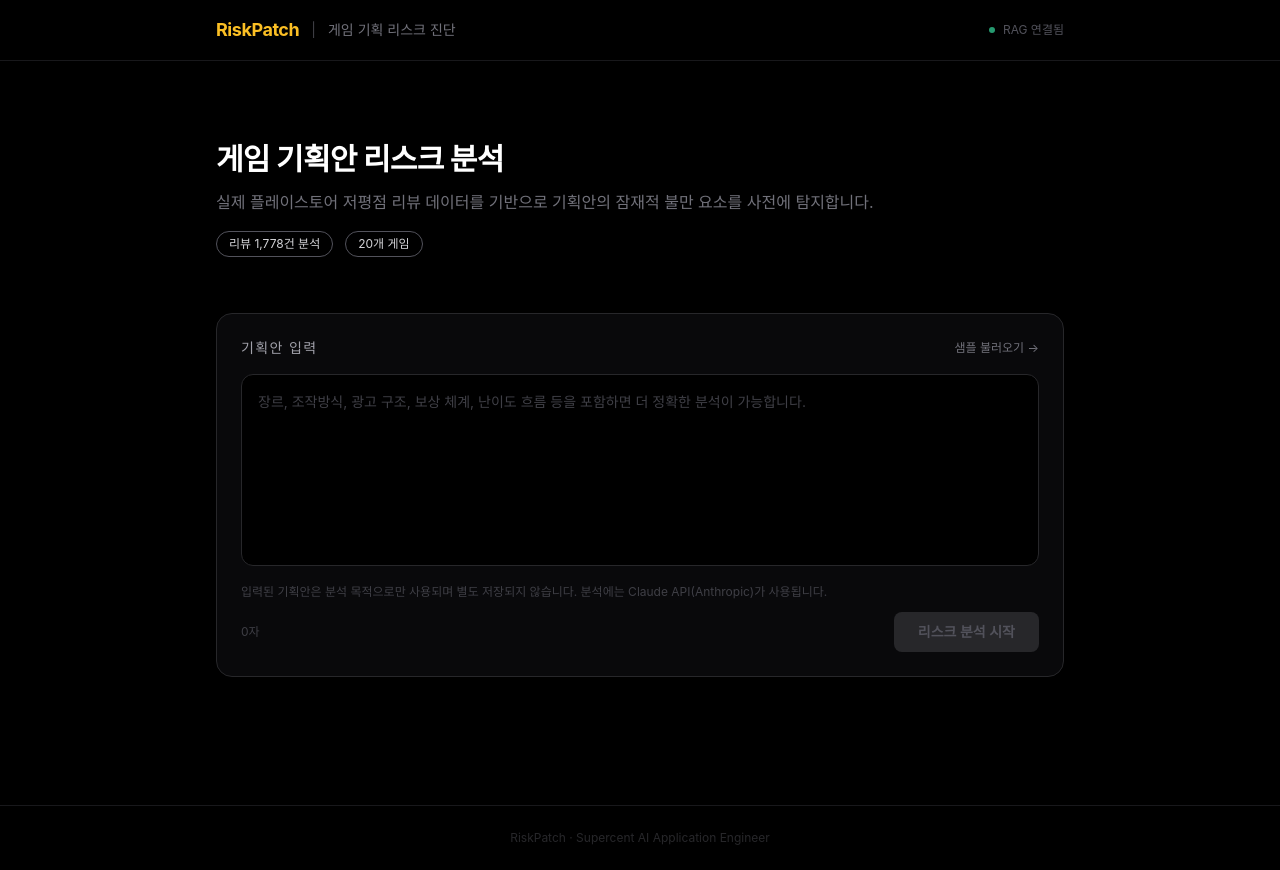
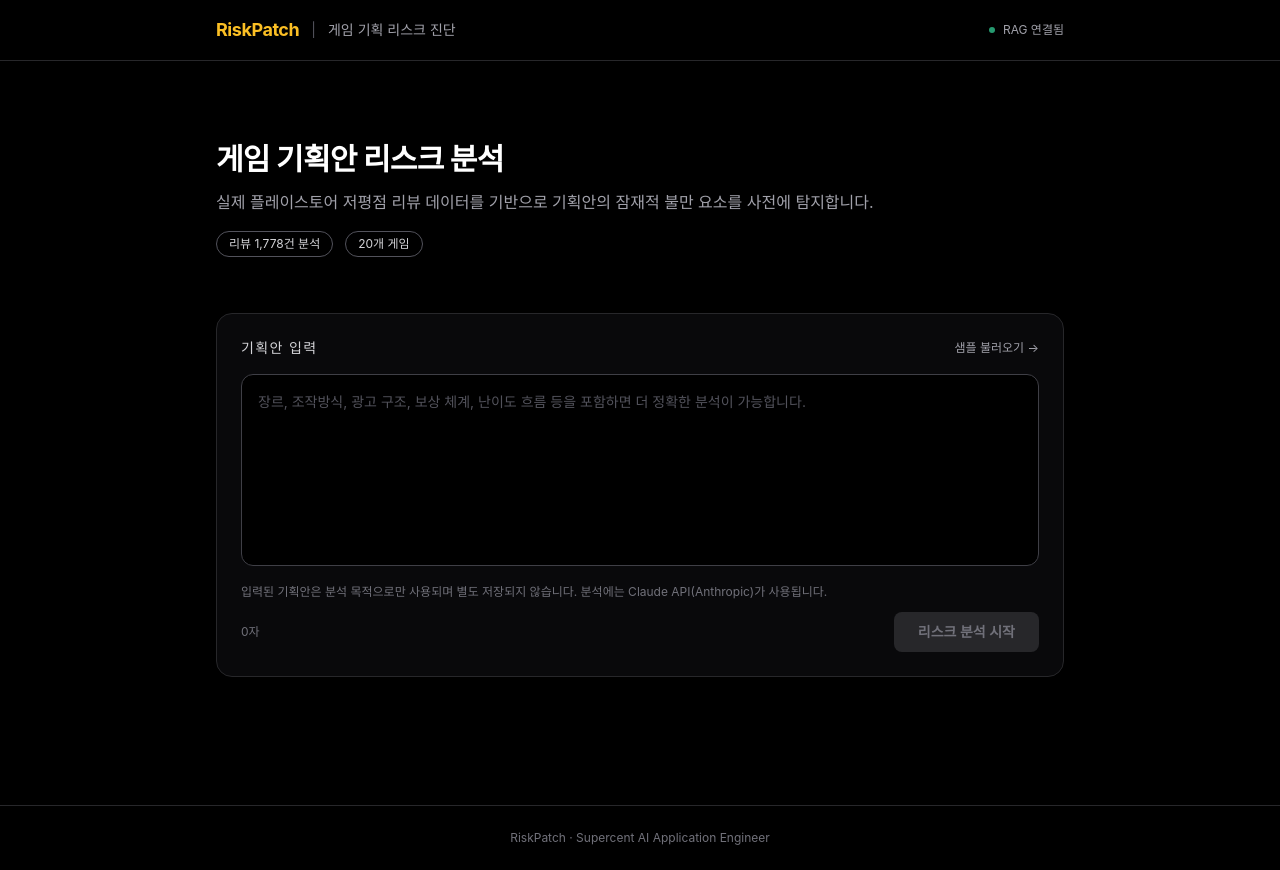
Before and after one commit to myoungrel/supercent, a Next.js app: page / in a window 1280 px wide. Built offline with nearby package versions, Linux system fonts and the light colour scheme.

Commit message:
fix: 전체 텍스트 가시성 개선 (zinc-600/700 → zinc-400/500으로 일괄 상향)

```diff
--- a/app/page.tsx
+++ b/app/page.tsx
@@ -84,22 +84,22 @@ function parseReportSections(report: string) {
 
 function RagResultCard({ result }: { result: ComplaintResult }) {
   return (
-    <div className="border border-zinc-800 bg-zinc-900 rounded-xl p-4 hover:border-zinc-600 transition-colors">
+    <div className="border border-zinc-700 bg-zinc-900 rounded-xl p-4 hover:border-zinc-500 transition-colors">
       <div className="flex items-center justify-between mb-3">
         <span className="text-xs font-medium text-amber-400 tracking-widest uppercase">
           {result.complaint_type}
         </span>
-        <span className="text-xs text-zinc-500">
+        <span className="text-xs text-zinc-400">
           {(result.similarity * 100).toFixed(1)}% 유사
         </span>
       </div>
-      <p className="text-sm text-zinc-300 leading-relaxed">{result.detail}</p>
+      <p className="text-sm text-zinc-200 leading-relaxed">{result.detail}</p>
       {result.original_review && (
-        <p className="mt-3 text-xs text-zinc-500 italic border-l-2 border-zinc-700 pl-3 leading-relaxed">
+        <p className="mt-3 text-xs text-zinc-400 italic border-l-2 border-zinc-600 pl-3 leading-relaxed">
           {result.original_review}
         </p>
       )}
-      <p className="mt-3 text-xs text-zinc-600">{result.game}</p>
+      <p className="mt-3 text-xs text-zinc-500">{result.game}</p>
     </div>
   );
 }
@@ -114,7 +114,7 @@ function RiskSection({
 }) {
   if (items.length === 0) return null;
   return (
-    <div className="border border-zinc-800 rounded-xl p-5">
+    <div className="border border-zinc-700 rounded-xl p-5">
       <div className="flex items-center gap-2 mb-4">
         <span className={`h-2 w-2 rounded-full ${dot}`} />
         <h3 className={`text-sm font-semibold tracking-wide ${textColor}`}>
@@ -123,7 +123,7 @@ function RiskSection({
       </div>
       <div className="space-y-4">
         {items.map((item, i) => (
-          <p key={i} className="text-sm text-zinc-400 whitespace-pre-wrap leading-relaxed">
+          <p key={i} className="text-sm text-zinc-300 whitespace-pre-wrap leading-relaxed">
             {item}
           </p>
         ))}
@@ -134,9 +134,9 @@ function RiskSection({
 
 function FeatureBadge({ label, value }: { label: string; value: string }) {
   return (
-    <div className="border border-zinc-800 rounded-lg px-4 py-3">
-      <p className="text-xs text-zinc-600 uppercase tracking-widest mb-1">{label}</p>
-      <p className="text-sm text-zinc-200 font-medium truncate" title={value}>{value}</p>
+    <div className="border border-zinc-700 rounded-lg px-4 py-3">
+      <p className="text-xs text-zinc-400 uppercase tracking-widest mb-1">{label}</p>
+      <p className="text-sm text-zinc-100 font-medium truncate" title={value}>{value}</p>
     </div>
   );
 }
@@ -224,16 +224,16 @@ export default function Home() {
   return (
     <div className="min-h-screen bg-black text-white">
       {/* 헤더 */}
-      <header className="border-b border-zinc-900 sticky top-0 z-10 bg-black/90 backdrop-blur-sm">
+      <header className="border-b border-zinc-800 sticky top-0 z-10 bg-black/90 backdrop-blur-sm">
         <div className="max-w-4xl mx-auto px-6 py-4 flex items-center justify-between">
           <div className="flex items-center gap-3">
             <span className="text-amber-400 font-bold text-lg tracking-tight">RiskPatch</span>
-            <span className="text-zinc-700 text-sm">|</span>
-            <span className="text-zinc-500 text-sm">게임 기획 리스크 진단</span>
+            <span className="text-zinc-600 text-sm">|</span>
+            <span className="text-zinc-400 text-sm">게임 기획 리스크 진단</span>
           </div>
           <div className="flex items-center gap-2">
             <span className="h-1.5 w-1.5 rounded-full bg-emerald-400 animate-pulse" />
-            <span className="text-xs text-zinc-600">RAG 연결됨</span>
+            <span className="text-xs text-zinc-400">RAG 연결됨</span>
           </div>
         </div>
       </header>
@@ -244,7 +244,7 @@ export default function Home() {
           <h1 className="text-3xl font-bold text-white mb-3 tracking-tight">
             게임 기획안 리스크 분석
           </h1>
-          <p className="text-zinc-500 text-base leading-relaxed mb-4">
+          <p className="text-zinc-400 text-base leading-relaxed mb-4">
             실제 플레이스토어 저평점 리뷰 데이터를 기반으로 기획안의 잠재적 불만 요소를 사전에 탐지합니다.
           </p>
           <div className="flex items-center gap-3">
@@ -260,10 +260,10 @@ export default function Home() {
         {/* 입력 섹션 */}
         <div className="border border-zinc-800 rounded-2xl p-6 bg-zinc-950">
           <div className="flex items-center justify-between mb-4">
-            <h2 className="text-sm font-medium text-zinc-400 uppercase tracking-widest">기획안 입력</h2>
+            <h2 className="text-sm font-medium text-zinc-300 uppercase tracking-widest">기획안 입력</h2>
             <button
               onClick={() => setDesignDoc(SAMPLE_DESIGN_DOC)}
-              className="text-xs text-zinc-500 hover:text-zinc-300 transition-colors"
+              className="text-xs text-zinc-400 hover:text-zinc-200 transition-colors"
             >
               샘플 불러오기 →
             </button>
@@ -272,20 +272,20 @@ export default function Home() {
             value={designDoc}
             onChange={(e) => setDesignDoc(e.target.value)}
             placeholder="장르, 조작방식, 광고 구조, 보상 체계, 난이도 흐름 등을 포함하면 더 정확한 분석이 가능합니다."
-            className="w-full h-48 bg-black border border-zinc-800 rounded-xl p-4 text-sm text-zinc-300 placeholder-zinc-700
-              resize-none focus:outline-none focus:border-zinc-600 transition-colors leading-relaxed"
+            className="w-full h-48 bg-black border border-zinc-700 rounded-xl p-4 text-sm text-zinc-200 placeholder-zinc-600
+              resize-none focus:outline-none focus:border-zinc-500 transition-colors leading-relaxed"
             disabled={isAnalyzing}
           />
-          <p className="mt-3 text-xs text-zinc-700">
+          <p className="mt-3 text-xs text-zinc-500">
             입력된 기획안은 분석 목적으로만 사용되며 별도 저장되지 않습니다. 분석에는 Claude API(Anthropic)가 사용됩니다.
           </p>
           <div className="mt-3 flex items-center justify-between">
-            <span className="text-xs text-zinc-700">{designDoc.length.toLocaleString()}자</span>
+            <span className="text-xs text-zinc-500">{designDoc.length.toLocaleString()}자</span>
             <button
               onClick={handleAnalyze}
               disabled={isAnalyzing || !designDoc.trim()}
               className="flex items-center gap-2 px-6 py-2.5 rounded-lg bg-amber-400 text-black text-sm font-semibold
-                hover:bg-amber-300 disabled:bg-zinc-800 disabled:text-zinc-600 disabled:cursor-not-allowed
+                hover:bg-amber-300 disabled:bg-zinc-800 disabled:text-zinc-500 disabled:cursor-not-allowed
                 transition-all active:scale-95"
             >
               {isAnalyzing ? (
@@ -306,22 +306,22 @@ export default function Home() {
             <div className="flex items-center gap-8">
               {steps.map((step, i) => (
                 <div key={step.id} className="flex items-center gap-3">
-                  {i > 0 && <span className="text-zinc-800 text-xs">—</span>}
+                  {i > 0 && <span className="text-zinc-600 text-xs">—</span>}
                   <div className="flex items-center gap-2">
                     {step.status === "done" ? (
                       <span className="h-4 w-4 rounded-full bg-emerald-500 flex items-center justify-center text-xs text-white">✓</span>
                     ) : step.status === "loading" ? (
-                      <span className="h-4 w-4 rounded-full border-2 border-black border-t-transparent animate-spin block" />
+                      <span className="h-4 w-4 rounded-full border-2 border-amber-400 border-t-transparent animate-spin block" />
                     ) : step.status === "error" ? (
                       <span className="h-4 w-4 rounded-full bg-red-500 flex items-center justify-center text-xs text-white">✕</span>
                     ) : (
-                      <span className="h-4 w-4 rounded-full border border-zinc-700" />
+                      <span className="h-4 w-4 rounded-full border border-zinc-600" />
                     )}
                     <span className={`text-xs ${
                       step.status === "done" ? "text-emerald-400"
                       : step.status === "loading" ? "text-amber-400"
                       : step.status === "error" ? "text-red-400"
-                      : "text-zinc-700"
+                      : "text-zinc-500"
                     }`}>
                       {step.label}
                     </span>
@@ -345,7 +345,7 @@ export default function Home() {
             {/* 기획 특성 */}
             {features && (
               <div className="border border-zinc-800 rounded-2xl p-5 bg-zinc-950">
-                <h2 className="text-xs font-medium text-zinc-600 uppercase tracking-widest mb-4">분석된 기획 특성</h2>
+                <h2 className="text-xs font-medium text-zinc-400 uppercase tracking-widest mb-4">분석된 기획 특성</h2>
                 <div className="grid grid-cols-2 md:grid-cols-5 gap-3">
                   <FeatureBadge label="장르" value={features.genre} />
                   <FeatureBadge label="조작방식" value={features.control} />
@@ -360,7 +360,7 @@ export default function Home() {
             {result.ragResults && result.ragResults.length > 0 && (
               <div className="border border-zinc-800 rounded-2xl p-5 bg-zinc-950">
                 <div className="flex items-center justify-between mb-4">
-                  <h2 className="text-xs font-medium text-zinc-600 uppercase tracking-widest">
+                  <h2 className="text-xs font-medium text-zinc-400 uppercase tracking-widest">
                     유사 불만 패턴 · {result.ragResults.length}건
                   </h2>
                   <div className="flex items-center gap-2 flex-wrap justify-end">
@@ -387,10 +387,10 @@ export default function Home() {
             {/* 리스크 리포트 */}
             <div className="border border-zinc-800 rounded-2xl p-5 bg-zinc-950">
               <div className="flex items-center justify-between mb-5">
-                <h2 className="text-xs font-medium text-zinc-600 uppercase tracking-widest">리스크 리포트</h2>
+                <h2 className="text-xs font-medium text-zinc-400 uppercase tracking-widest">리스크 리포트</h2>
                 <button
                   onClick={handleCopy}
-                  className="text-xs text-zinc-600 hover:text-zinc-300 transition-colors"
+                  className="text-xs text-zinc-400 hover:text-zinc-200 transition-colors"
                 >
                   {copied ? "복사됨 ✓" : "복사"}
                 </button>
@@ -402,9 +402,9 @@ export default function Home() {
               </div>
 
               {reportSections.summary && (
-                <div className="mt-5 pt-5 border-t border-zinc-800">
-                  <h3 className="text-xs font-medium text-zinc-600 uppercase tracking-widest mb-3">종합 의견</h3>
-                  <p className="text-sm text-zinc-400 leading-relaxed whitespace-pre-wrap">
+                <div className="mt-5 pt-5 border-t border-zinc-700">
+                  <h3 className="text-xs font-medium text-zinc-400 uppercase tracking-widest mb-3">종합 의견</h3>
+                  <p className="text-sm text-zinc-300 leading-relaxed whitespace-pre-wrap">
                     {reportSections.summary}
                   </p>
                 </div>
@@ -412,7 +412,7 @@ export default function Home() {
 
               {!reportSections.high.length && !reportSections.medium.length &&
                !reportSections.low.length && !reportSections.summary && (
-                <pre className="text-sm text-zinc-400 whitespace-pre-wrap leading-relaxed font-sans">
+                <pre className="text-sm text-zinc-300 whitespace-pre-wrap leading-relaxed font-sans">
                   {result.report}
                 </pre>
               )}
@@ -421,8 +421,8 @@ export default function Home() {
         )}
       </main>
 
-      <footer className="border-t border-zinc-900 mt-20 py-6 text-center">
-        <p className="text-xs text-zinc-800">RiskPatch · Supercent AI Application Engineer</p>
+      <footer className="border-t border-zinc-800 mt-20 py-6 text-center">
+        <p className="text-xs text-zinc-500">RiskPatch · Supercent AI Application Engineer</p>
       </footer>
     </div>
   );
```
